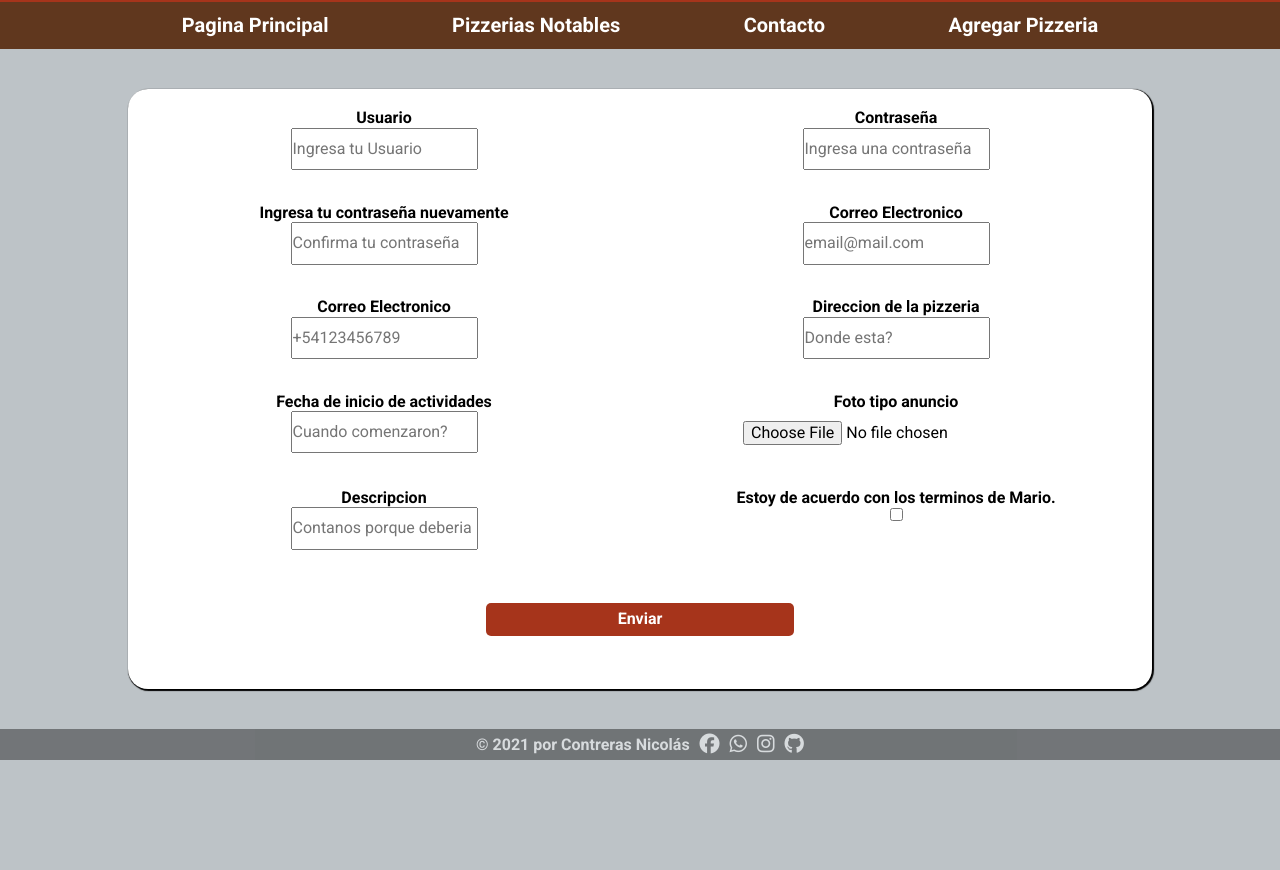
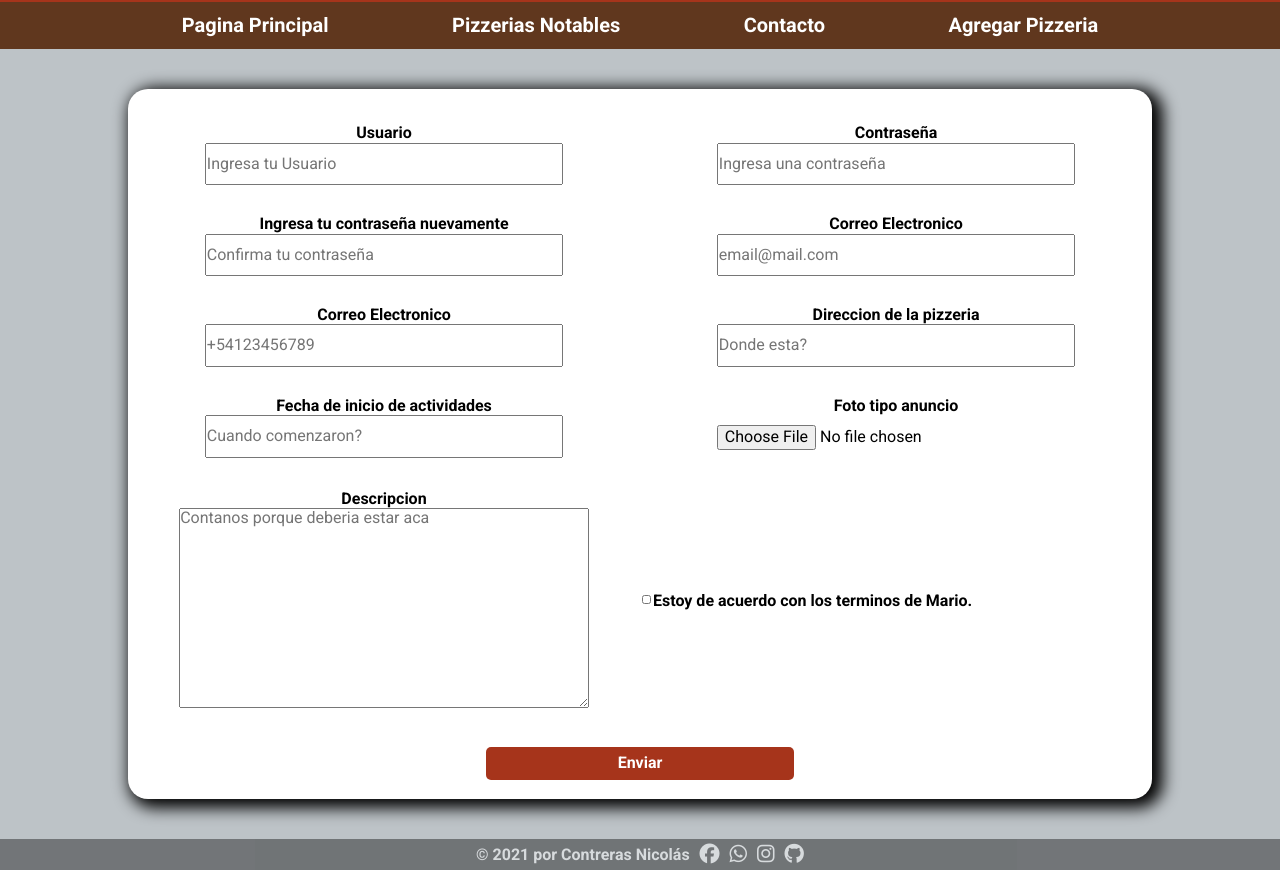
Before and after one commit to Desarrollo-NCA/Pizzerias_Guayerd, a plain HTML site: page agregarpizzeria.html in a window 1280 px wide. Shown: the part 962-1832 px from the top of the page. Before the commit the page ends 1722 px from the top, so only its background shows below. Drawn offline with Linux system fonts and the light colour scheme.

Commit message:
Correcciones.

```diff
--- a/agregarpizzeria.html
+++ b/agregarpizzeria.html
@@ -80,14 +80,14 @@
 				<div class="formulario-grupo">
 					<label for="descripcion">Descripcion</label>
 					<div>
-						<input type="text" name="descripcion" id="descripcion" placeholder="Contanos porque deberia estar aca">
+						<textarea name="descripcion" id="descripcion" placeholder="Contanos porque deberia estar aca"></textarea>
 					</div>
 				</div>
-				<div class="formulario-grupo">
-					<label for="check">Estoy de acuerdo con los terminos de Mario.</label>
+				<div class="formulario-grupo label">
 					<div>
 						<input type="checkbox" name="check" id="check">
 					</div>
+					<label for="check">Estoy de acuerdo con los terminos de Mario.</label>
 				</div>
 				<div class="boton boton-agregar">
 					<input type="submit" name="boton" id="boton" value="Enviar">
--- a/css/style.css
+++ b/css/style.css
@@ -91,7 +91,7 @@ main .principal{
 	top: 215px;
 	margin: 0 20px;
 	color: white;
-	transition: 1s all ease;
+	transition: .5s all ease;
 }
 
 .container-30 .publi:hover{
@@ -114,7 +114,7 @@ main .principal{
 	top: 340px;
 	margin: 0 20px;
 	color: white;
-	transition: 1s all ease;
+	transition: .5s all ease;
 }
 
 .container-30 .nico:hover{
@@ -296,9 +296,9 @@ textarea{
 	width: 80%;
 	background: white;
 	border-radius: 20px;
-	box-shadow: 1px 1px 1px 1px;
+	box-shadow: 6px 4px 16px 5px;
 	padding: 20px 0;
-	height: 600px;
+	height: 710px;
 }
 
 form{
@@ -313,6 +313,12 @@ form{
 
 form .formulario-grupo{
 	width: 100%;
+	margin: 15px 0;
+}
+
+form .formulario-grupo.label{
+	display: flex;
+	align-items: center;
 }
 
 form .formulario-grupo label{
@@ -322,4 +328,10 @@ form .formulario-grupo label{
 
 form .formulario-grupo input{
 	padding: 10px 0;
+	width: 70%;
 }
+
+form .formulario-grupo textarea{
+	width: 80%;
+
+}
```
